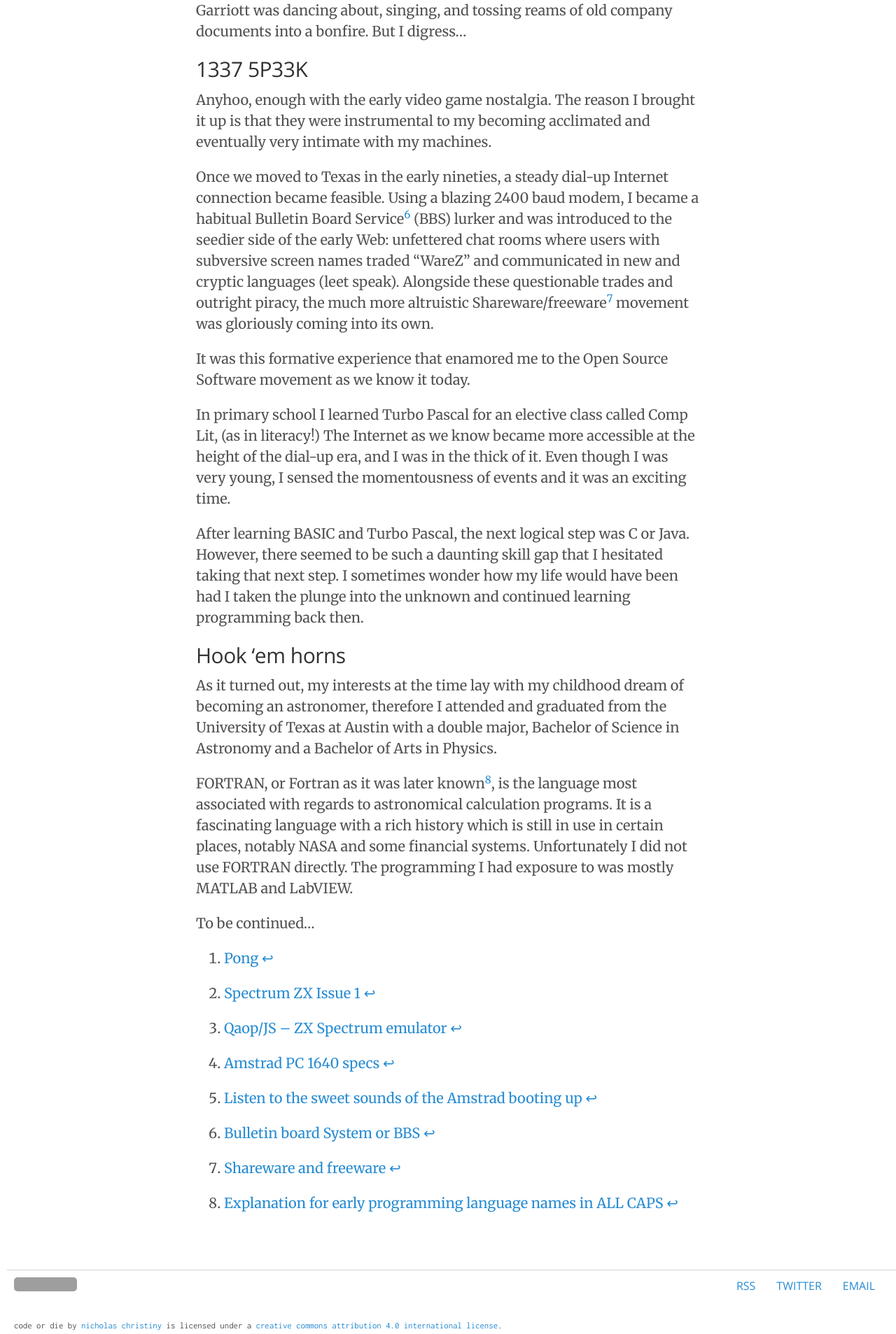
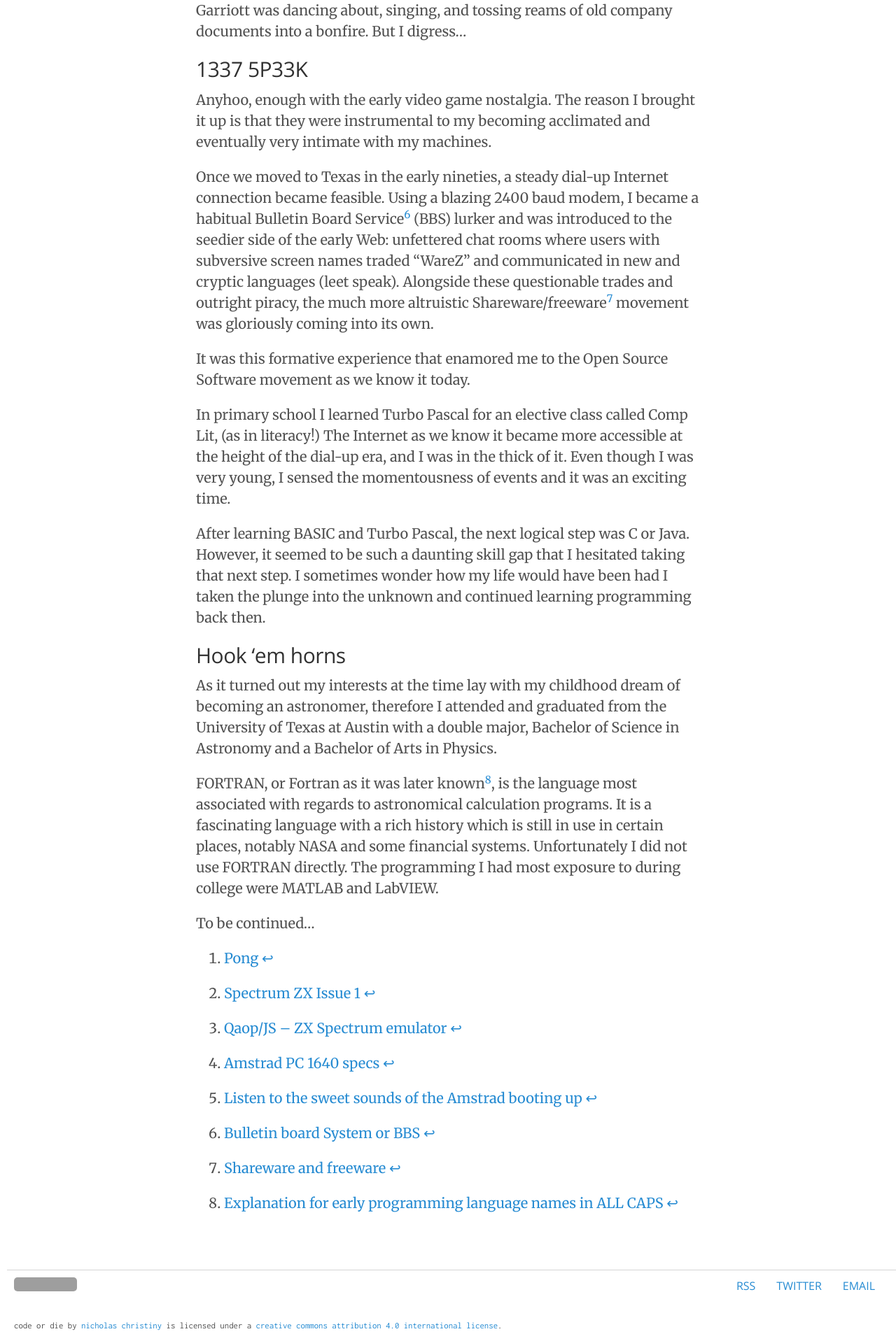
Before and after one commit to nchristiny/nchristiny.github.io, a Jekyll site: the page built from history/index.md, in a window 1280 px wide. Shown: the part 2767-4674 px from the top of the page at 70% size. Built offline with Jekyll 4.4.1, drawn with Linux system fonts in a browser that asks for light colours; nearby versions of some CDN libraries; comment, search, counter and statistics services are not loaded; grey boxes are pictures that could not be loaded.

Commit message:
Add edits

```diff
--- a/history/index.md
+++ b/history/index.md
@@ -45,14 +45,14 @@ Once we moved to Texas in the early nineties, a steady dial-up Internet connecti
 
 It was this formative experience that enamored me to the Open Source Software movement as we know it today.
 
-In primary school I learned Turbo Pascal for an elective class called Comp Lit, (as in literacy!) The Internet as we know became more accessible at the height of the dial-up era, and I was in the thick of it. Even though I was very young, I sensed the momentousness of events and it was an exciting time.
+In primary school I learned Turbo Pascal for an elective class called Comp Lit, (as in literacy!) The Internet as we know it became more accessible at the height of the dial-up era, and I was in the thick of it. Even though I was very young, I sensed the momentousness of events and it was an exciting time.
 
-After learning BASIC and Turbo Pascal, the next logical step was C or Java. However, there seemed to be such a daunting skill gap that I hesitated taking that next step. I sometimes wonder how my life would have been had I taken the plunge into the unknown and continued learning programming back then.
+After learning BASIC and Turbo Pascal, the next logical step was C or Java. However, it seemed to be such a daunting skill gap that I hesitated taking that next step. I sometimes wonder how my life would have been had I taken the plunge into the unknown and continued learning programming back then.
 
 ## Hook 'em horns
-As it turned out, my interests at the time lay with my childhood dream of becoming an astronomer, therefore I attended and graduated from the University of Texas at Austin with a double major, Bachelor of Science in Astronomy and a Bachelor of Arts in Physics.
+As it turned out my interests at the time lay with my childhood dream of becoming an astronomer, therefore I attended and graduated from the University of Texas at Austin with a double major, Bachelor of Science in Astronomy and a Bachelor of Arts in Physics.
 
-FORTRAN, or Fortran as it was later known[^fn-8], is the language most associated with regards to astronomical calculation programs. It is a fascinating language with a rich history which is still in use in certain places, notably NASA and some financial systems. Unfortunately I did not use FORTRAN directly. The programming I had exposure to was mostly MATLAB and LabVIEW.
+FORTRAN, or Fortran as it was later known[^fn-8], is the language most associated with regards to astronomical calculation programs. It is a fascinating language with a rich history which is still in use in certain places, notably NASA and some financial systems. Unfortunately I did not use FORTRAN directly. The programming I had most exposure to during college were MATLAB and LabVIEW.
 
 To be continued…
 
```
